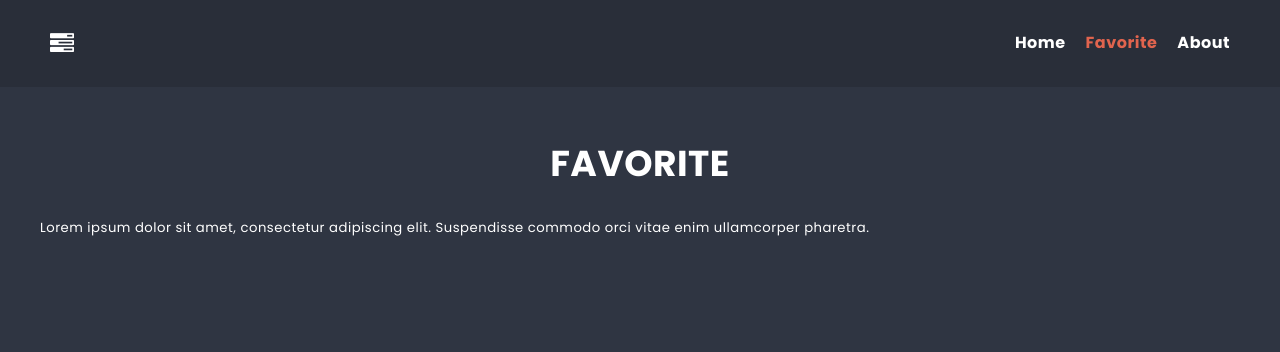
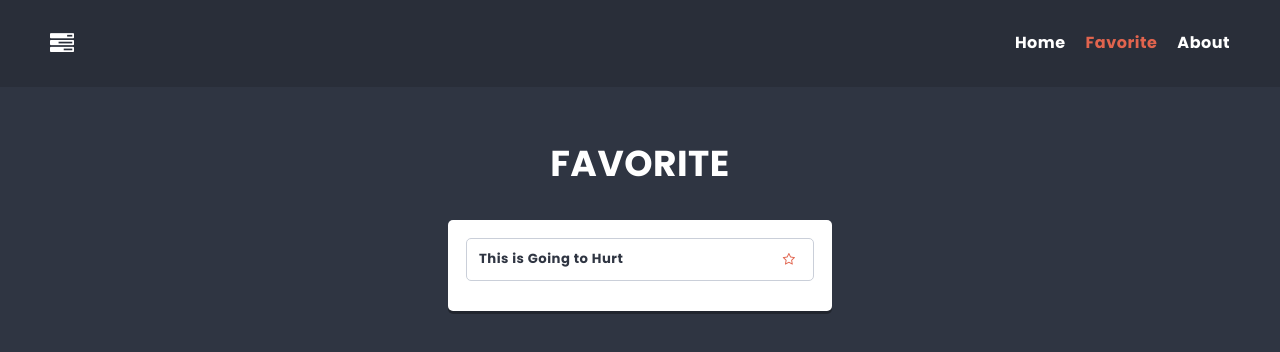
Before and after one commit to karmana/project-react-app, a React (Create React App) app: page /favorite in a window 1280 px wide. Shown: the top 352 px of the page. Built offline with nearby package versions, Linux system fonts and the light colour scheme.

Commit message:
14.4 Add favorite card (with bug)

```diff
--- a/package.json
+++ b/package.json
@@ -9,6 +9,7 @@
     "@testing-library/jest-dom": "^5.16.4",
     "@testing-library/react": "^13.3.0",
     "@testing-library/user-event": "^13.5.0",
+    "clsx": "^1.1.1",
     "express": "^4.18.1",
     "font-awesome": "^4.7.0",
     "react": "^18.1.0",
--- a/src/components/Card/Card.js
+++ b/src/components/Card/Card.js
@@ -1,7 +1,28 @@
 import styles from './Card.module.scss';
+import clsx from 'clsx';
+import { useDispatch } from 'react-redux';
+import { toggleFavorite } from '../../redux/store';
+
 
 const Card = props => {
-    return (<li className={styles.card}> {props.title} </li>);
+
+    const dispatch = useDispatch();
+
+    const toggle = e => {
+        e.preventDefault();
+        dispatch(toggleFavorite)({ id: props.id, isFavorite: props.isFavorite });
+    };
+
+    return (
+        <li className={styles.card}> {props.title}
+            <div>
+                <button onClick={toggle}>
+                    <span className={clsx(' fa fa-star-o', props.isFavorite && styles.isFavorite)}></span>
+                </button>
+
+            </div>
+        </li>
+        );
 };
 
 export default Card;
--- a/src/components/Card/Card.module.scss
+++ b/src/components/Card/Card.module.scss
@@ -10,4 +10,14 @@
     display: flex;
     justify-content: space-between;
     font-weight: bold;
+
+    button{
+        border: none;
+        background-color: $color-light;
+        cursor: pointer;
+      }
+  }
+
+.isFavorite {
+    color: $color-warning;
 }
--- a/src/components/Column/Column.js
+++ b/src/components/Column/Column.js
@@ -12,7 +12,7 @@ const Column = props => {
             <h2 className={styles.title}>
                 <span className={styles.icon + ' fa fa-' + props.icon}></span> {props.title}</h2>
                 <ul className={styles.cards}>
-                    {cards.map(card => <Card key={card.id} {...card} />)}
+                    {cards.map(card => <Card key={card.id} id={card.id} title={card.title} isFavorite={card.isFavorite} />)}
                     <CardForm columnId={props.id} />
                 </ul>
 
--- a/src/components/Favorite/Favorite.js
+++ b/src/components/Favorite/Favorite.js
@@ -1,14 +1,27 @@
+import styles from './Favorite.module.scss';
 import PageTitle from "../PageTitle/PageTitle";
+import Card from '../Card/Card';
+import { useSelector } from "react-redux";
+import { getFavoriteCards } from "../../redux/store";
 
 const Favorite = () => {
-    return (
-        <section>
-            <PageTitle>Favorite</PageTitle>
+    const cards = useSelector(getFavoriteCards);
+
+    if(!cards.length)
+        return (
             <div>
-                Lorem ipsum dolor sit amet, consectetur adipiscing elit.
-                Suspendisse commodo orci vitae enim ullamcorper pharetra.
+                <PageTitle>Favorite</PageTitle>
+                <p className={styles.no_cards}> Ups! There is no cards in favorites!</p>
             </div>
-        </section>
+        );
+
+        return (
+            <div className={styles.favorites}>
+                <PageTitle>Favorite</PageTitle>
+                <ul className={styles.column}>
+                {cards.map(card => <Card key={card.id}  title={card.title} isFavorite={card.isFavorite} />)}
+                </ul>
+            </div>
     )
 }
 
--- /dev/null
+++ b/src/components/Favorite/Favorite.module.scss
@@ -0,0 +1,18 @@
+@use "sass:math";
+@import '../../styles/settings.scss';
+
+.column {
+  width: calc(33% - 12px);
+  background: $color-light;
+  padding: ($base-size * 1.5);
+  border-radius: $radius;
+  box-shadow: 0 math.div($base-size, 4) 0 rgba(0,0,0,0.3);
+  color: $color-dark;
+  margin: 0 auto;
+}
+.no_cards{
+  text-align: center;
+  text-transform: uppercase;
+  font-size: ($base-size * 3);
+  font-weight: bold;
+}
--- a/src/redux/initialState.js
+++ b/src/redux/initialState.js
@@ -28,12 +28,12 @@ const initialState = {
     ],
 
     cards: [
-      { id: 1, columnId: 1, title: 'This is Going to Hurt' },
-      { id: 2, columnId: 1, title: 'Interpreter of Maladies' },
-      { id: 3, columnId: 2, title: 'Harry Potter' },
-      { id: 4, columnId: 2, title: 'Star Wars' },
-      { id: 5, columnId: 3, title: 'The Witcher' },
-      { id: 6, columnId: 3, title: 'Skyrim' }
+      { id: 1, columnId: 1, title: 'This is Going to Hurt', isFavorite: true },
+      { id: 2, columnId: 1, title: 'Interpreter of Maladies', isFavorite: false },
+      { id: 3, columnId: 2, title: 'Harry Potter', isFavorite: false },
+      { id: 4, columnId: 2, title: 'Star Wars', isFavorite: false },
+      { id: 5, columnId: 3, title: 'The Witcher', isFavorite: false },
+      { id: 6, columnId: 3, title: 'Skyrim', isFavorite: false }
     ],
 
     searchString: '',
--- a/src/redux/store.js
+++ b/src/redux/store.js
@@ -9,13 +9,14 @@ export const getAllColumns = state => state.columns;
 export const getColumnByList = ({ columns }, listId) => columns.filter(columns => columns.listId === listId);
 export const getListById = ({ lists }, listId) => lists.find(list => list.id === listId);
 export const getAllLists = state => state.lists;
-
+export const getFavoriteCards = state => state.cards.filter(card => card.isFavorite === true);
 
 // action creators
 export const addColumn = payload => ({ type: 'ADD_COLUMN', payload });
 export const addCard = payload => ({ type: 'ADD_CARD', payload });
 export const addList = payload => ({ type: 'ADD_LIST', payload });
 export const updateSearching = payload => ({ type: 'UPDATE_SEARCHSTRING', payload });
+export const toggleFavorite = payload => ({type: 'TOGGLE_CARD_FAVORITE', payload})
 
 
 const reducer = (state, action) => {
@@ -28,6 +29,8 @@ const reducer = (state, action) => {
             return { ...state, lists: [ ...state.lists, { ...action.payload, id: shortid() }]};
         case 'UPDATE_SEARCHSTRING':
             return { ...state, searchString: action.payload.searchString };
+        case 'TOGGLE_CARD_FAVORITE':
+            return { ...state, cards: state.cards.map(card => (card.id === action.payload) ? { ...card, isFavorite: !card.isFavorite } : card) };
         default:
             return state;
     };
```
Also changed, not shown: 1 other file (tests, documents, lock files or other folders).
